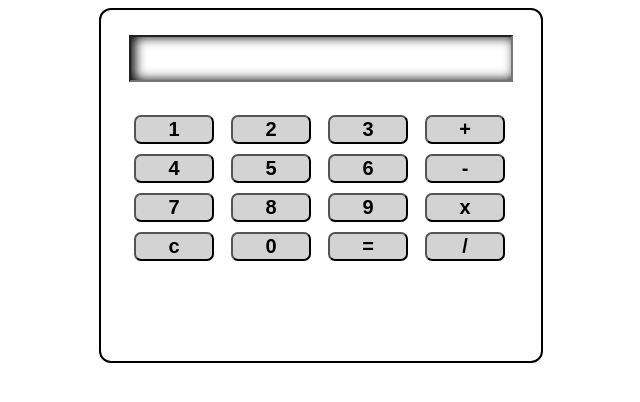
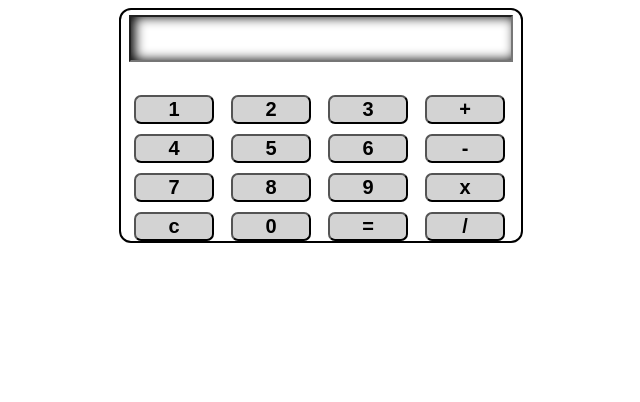
Before and after one commit to ztray1/cccwebtest, a plain HTML site: page index.html in a window 1280 px wide. Shown: the whole page, without its empty margins (319-959 px from the left). Drawn offline with Linux system fonts and the light colour scheme.

Commit message:
dev branch

```diff
--- a/styles.css
+++ b/styles.css
@@ -5,7 +5,7 @@
   border: 2px solid black;
   border-radius: 12px;
   margin: 0px auto;
-  padding: 20px 20px 100px 20px;
+  padding: 0;
 }
 #agh{
   position: relative;
```
